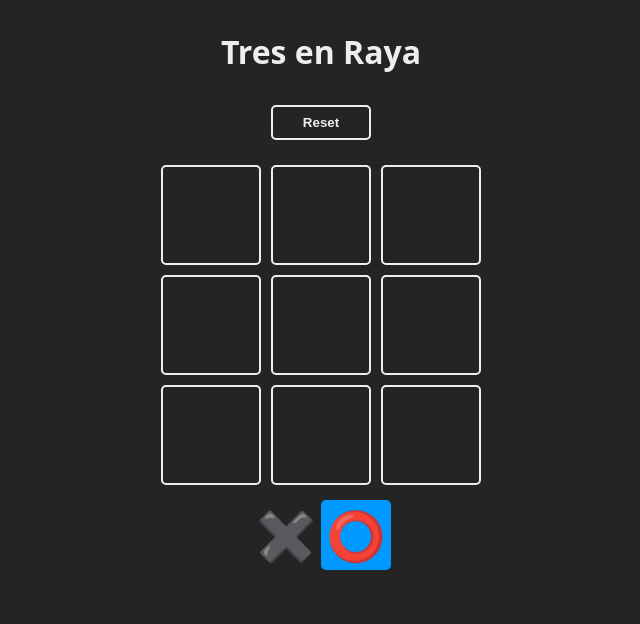
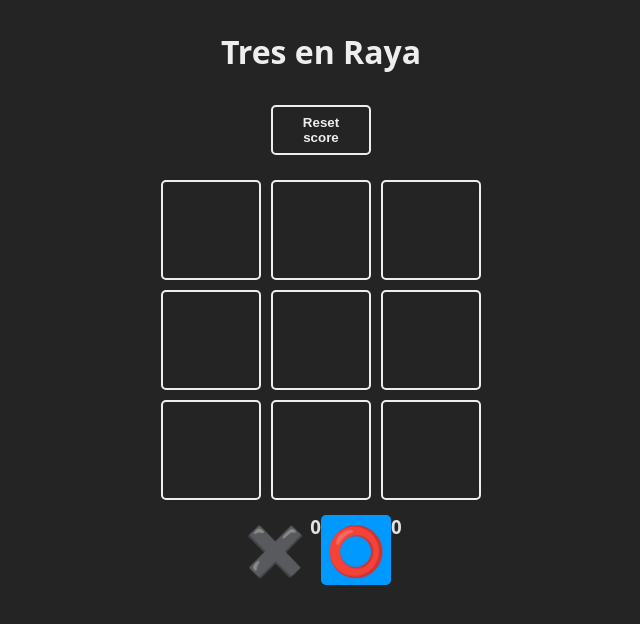
Before and after one commit to EMECarrellan/tres-en-raya, a React (Vite) app: page / in a window 1280 px wide. Shown: the top 624 px of the page, without its empty margins (319-959 px from the left). Built offline with nearby package versions, Linux system fonts and the light colour scheme.

Commit message:
Añade puntuación para cada jugador

```diff
--- a/src/App.jsx
+++ b/src/App.jsx
@@ -20,16 +20,31 @@ function App() {
     return turnFromStorage ?? initialTurn[Math.floor(Math.random() * 2)]
 })
 
+  const [score, setScore] = useState(() => {
+    const scoreFromStorage = window.localStorage.getItem('score')
+    return scoreFromStorage ? JSON.parse(scoreFromStorage) : { x: 0, y: 0 }
+  })
+
   const [winner, setWinner] = useState(null)
 
-  const resetGame = () =>{
+  const resetGame = () => {
     setBoard(Array(9).fill(null))
     // El ganador cede el turno al perdedor
     setTurn(winner === TURNS.X ? TURNS.O : TURNS.X)
     setWinner(null)
+    // setScore({x: 0, y: 0})
 
     window.localStorage.removeItem('board')
     window.localStorage.removeItem('turn')
+    // window.localStorage.removeItem('score')
+  }
+
+  const resetScore = () => {
+    setScore({x: 0, y: 0})
+
+    window.localStorage.removeItem('board')
+    window.localStorage.removeItem('turn')
+    window.localStorage.removeItem('score')
   }
 
     const updateBoard = (index) => {
@@ -45,6 +60,14 @@ function App() {
     if (newWinner) {
         confetti()
         setWinner(newWinner)
+
+        const newScore = {
+          x: score.x + (newWinner === TURNS.X ? 1 : 0),
+          y: score.y + (newWinner === TURNS.O ? 1 : 0)
+        }
+        setScore(newScore)
+
+        window.localStorage.setItem('score', JSON.stringify(newScore))
     } else if (checkEndGame(newBoard)) {
         setWinner(false)
     }
@@ -59,7 +82,7 @@ function App() {
   return (
     <main className='board'>
         <h1>Tres en Raya</h1>
-        <button onClick={resetGame}>Reset</button>
+        <button onClick={resetScore}>Reset score</button>
         <section className='game'>
             {
                 board.map((square, index) => {
@@ -80,9 +103,11 @@ function App() {
             <Square isSelected={turn === TURNS.X}>
                 {TURNS.X}
             </Square>
+                <h3>{score.x}</h3>
             <Square isSelected={turn === TURNS.O}>
                 {TURNS.O}
             </Square>
+                <h3>{score.y}</h3>
         </section>
 
         <WinnerModal winner={winner} resetGame={resetGame}/>
```
